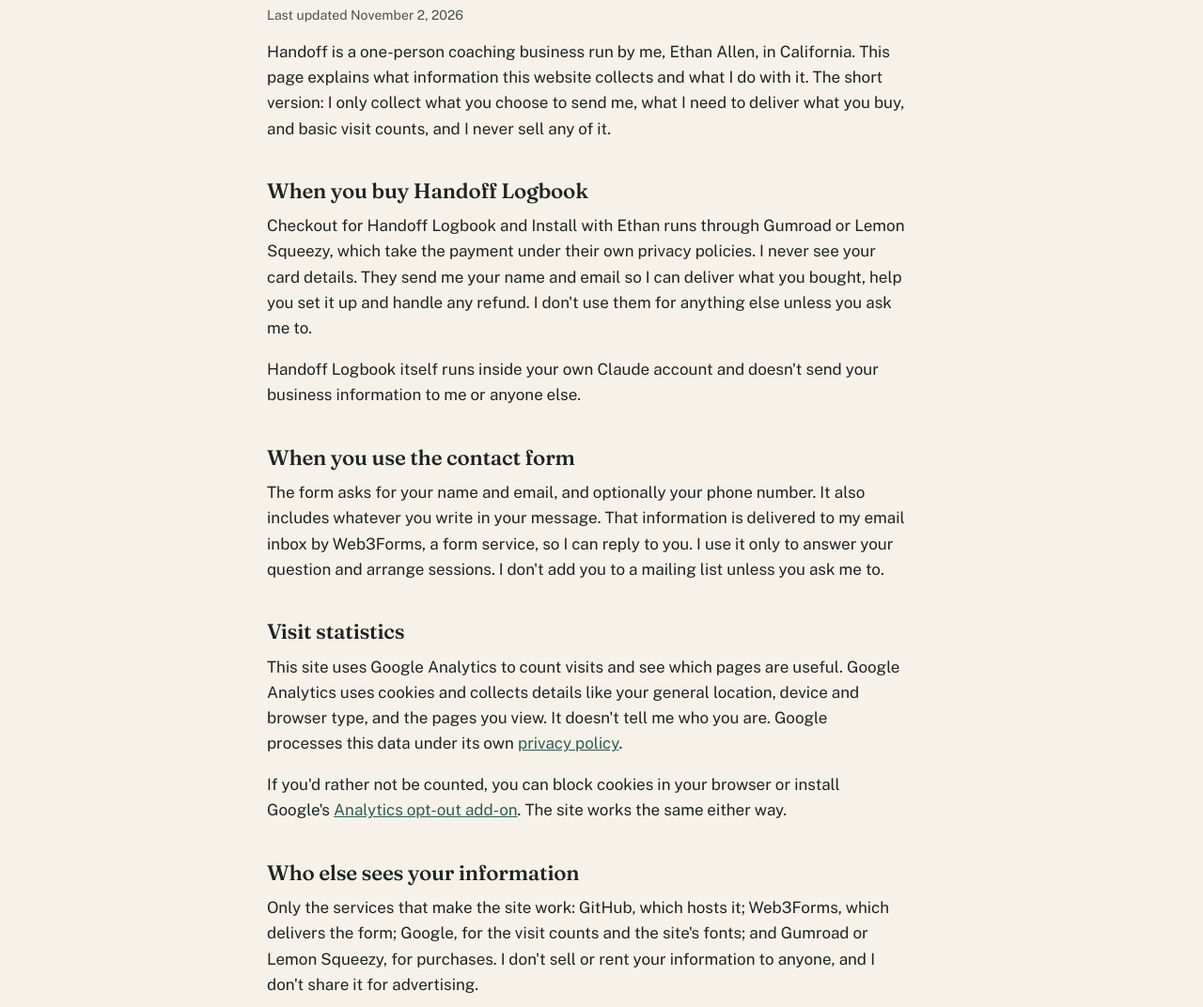
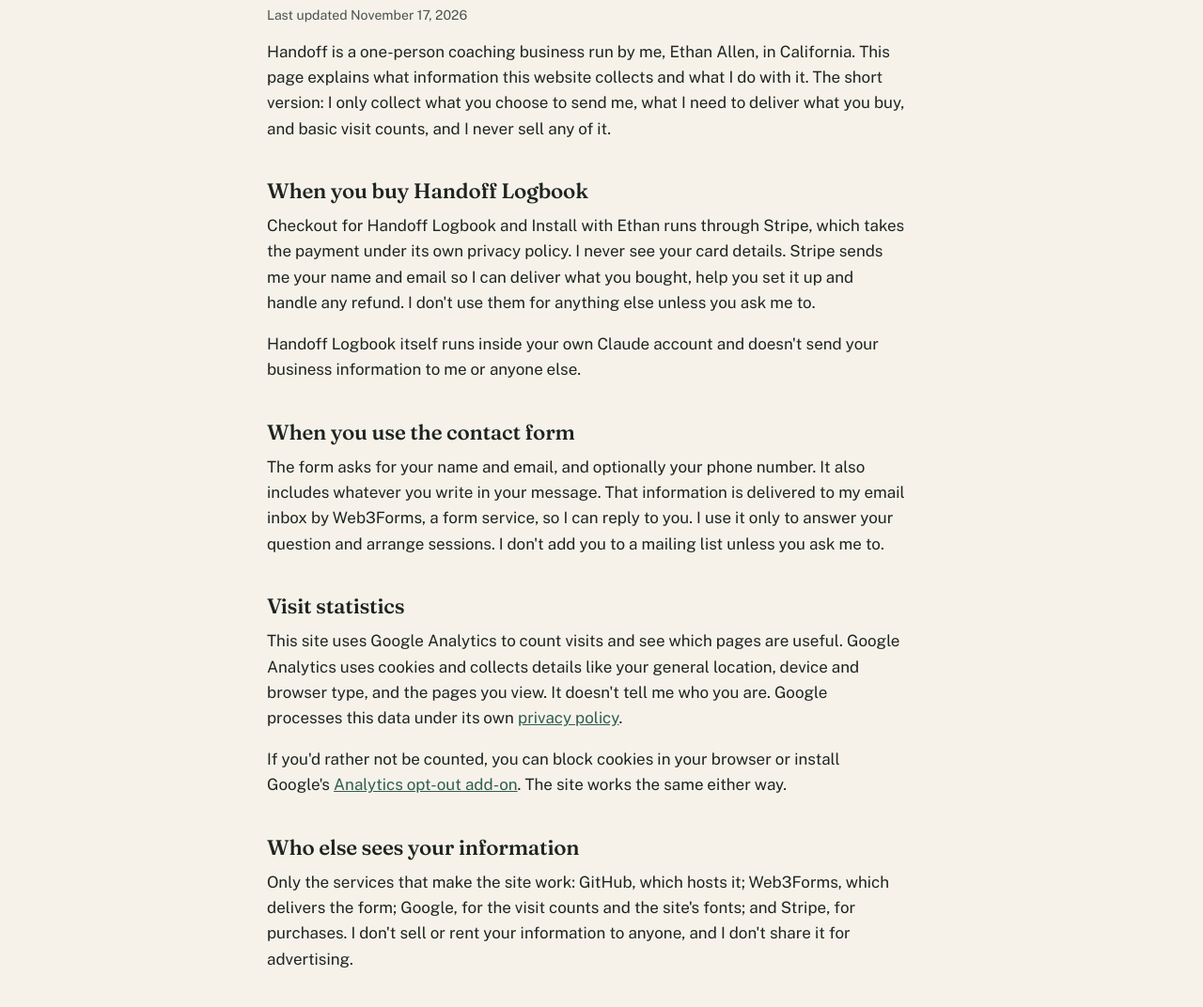
Before and after one commit to 3than4llen/handoffcoaching, a plain HTML site: page privacy.html in a window 1280 px wide. Shown: the part 223-1295 px from the top of the page at 94% size. Drawn offline with nearby package versions, Linux system fonts and the light colour scheme.

Commit message:
Checkout moves from Gumroad to Stripe (Handoff AI Coaching account)
Logbook page: both buy buttons point to the Stripe payment links.
Terms and privacy: checkout runs through Stripe; last-updated dates Nov 17.
Held on this branch until Ethan's OK on the exact change.

Co-Authored-By: Claude Opus 5.5 <noreply@anthropic.com>
Claude-Session: https://claude.ai/code/session_01MNj5fPmQN5ZtudH617JRdm

```diff
--- a/privacy.html
+++ b/privacy.html
@@ -47,12 +47,12 @@
 <main class="section">
   <div class="wrap narrow policy">
     <h1>Privacy</h1>
-    <p class="fine">Last updated November 2, 2026</p>
+    <p class="fine">Last updated November 17, 2026</p>
 
     <p>Handoff is a one-person coaching business run by me, Ethan Allen, in California. This page explains what information this website collects and what I do with it. The short version: I only collect what you choose to send me, what I need to deliver what you buy, and basic visit counts, and I never sell any of it.</p>
 
     <h2>When you buy Handoff Logbook</h2>
-    <p>Checkout for Handoff Logbook and Install with Ethan runs through Gumroad or Lemon Squeezy, which take the payment under their own privacy policies. I never see your card details. They send me your name and email so I can deliver what you bought, help you set it up and handle any refund. I don't use them for anything else unless you ask me to.</p>
+    <p>Checkout for Handoff Logbook and Install with Ethan runs through Stripe, which takes the payment under its own privacy policy. I never see your card details. Stripe sends me your name and email so I can deliver what you bought, help you set it up and handle any refund. I don't use them for anything else unless you ask me to.</p>
     <p>Handoff Logbook itself runs inside your own Claude account and doesn't send your business information to me or anyone else.</p>
 
     <h2>When you use the contact form</h2>
@@ -63,7 +63,7 @@
     <p>If you'd rather not be counted, you can block cookies in your browser or install Google's <a href="https://tools.google.com/dlpage/gaoptout" rel="noopener">Analytics opt-out add-on</a>. The site works the same either way.</p>
 
     <h2>Who else sees your information</h2>
-    <p>Only the services that make the site work: GitHub, which hosts it; Web3Forms, which delivers the form; Google, for the visit counts and the site's fonts; and Gumroad or Lemon Squeezy, for purchases. I don't sell or rent your information to anyone, and I don't share it for advertising.</p>
+    <p>Only the services that make the site work: GitHub, which hosts it; Web3Forms, which delivers the form; Google, for the visit counts and the site's fonts; and Stripe, for purchases. I don't sell or rent your information to anyone, and I don't share it for advertising.</p>
 
     <h2>Your choices</h2>
     <p>You can ask me what information I have about you, ask me to correct it, or ask me to delete it. Just email <a href="mailto:hello@handoffcoaching.com">hello@handoffcoaching.com</a> or send a note through the <a href="./#contact">contact form</a> and I'll take care of it within 30 days. Wherever you live, I'll honor these requests.</p>
```
Also changed, not shown: logbook.html (+2 -2 lines), terms.html (+2 -2 lines).
